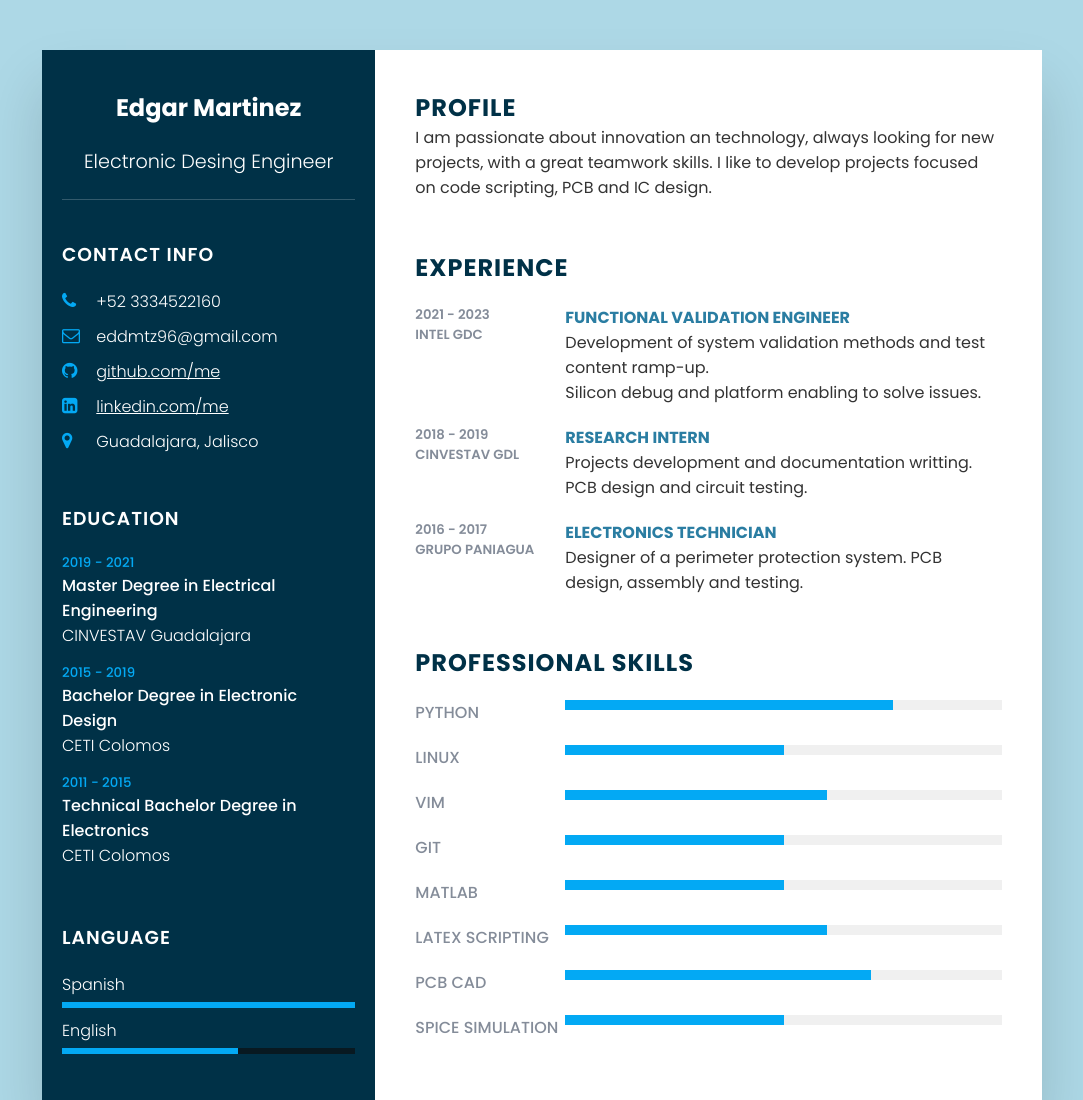
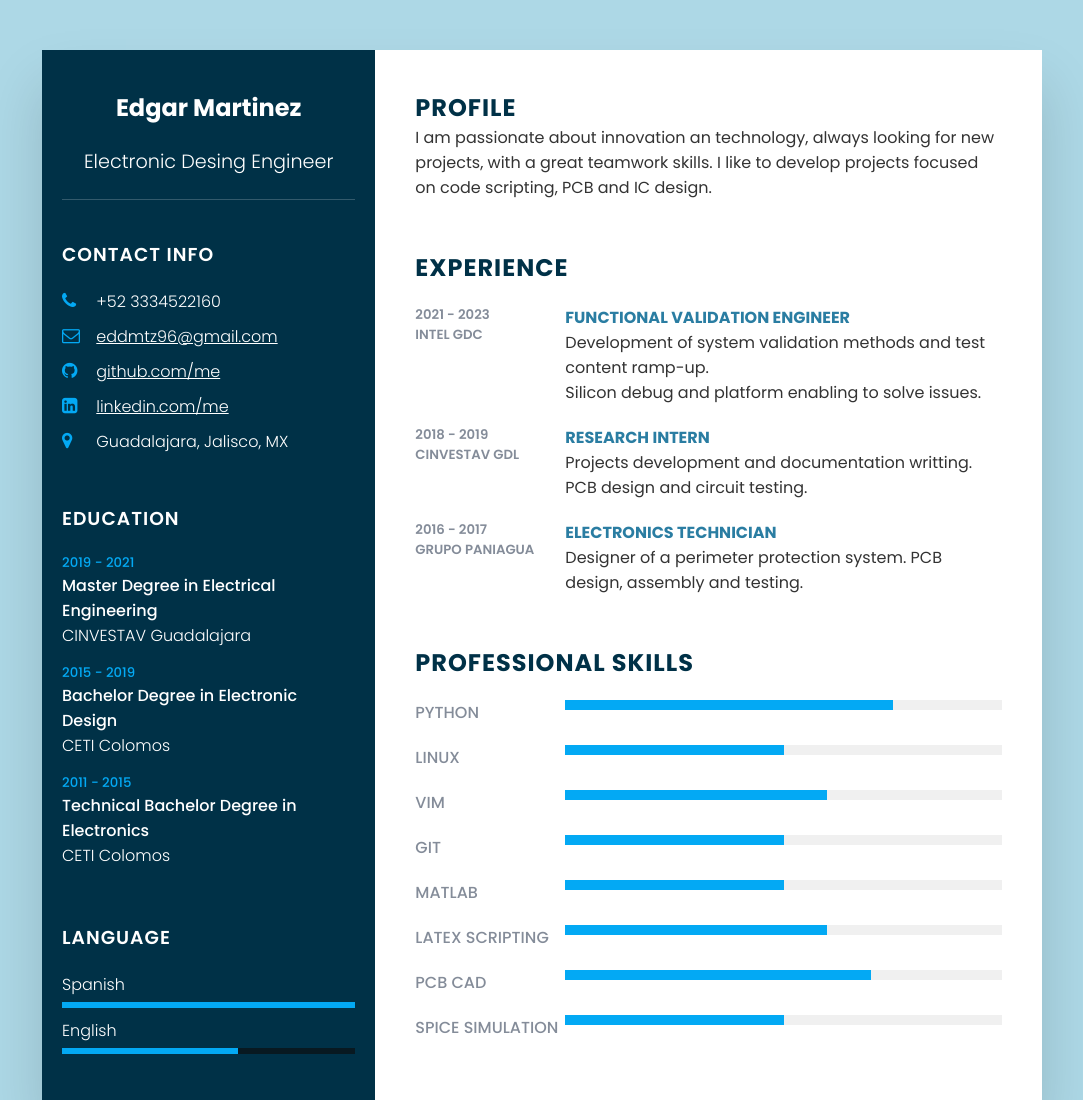
Before and after one commit to eddmtz96/eddmtz96.github.io, a plain HTML site: page index.html in a window 1280 px wide. Shown: the top 1100 px of the page, without its empty margins (98-1181 px from the left). Drawn offline with Linux system fonts and the light colour scheme.

Commit message:
Adding mailto link

```diff
--- a/index.html
+++ b/index.html
@@ -24,7 +24,7 @@
                         <li>
                             <span class="icon"><i class="fa fa-envelope-o" aria-hidden="true"></i>
                             </span>
-                            <span class="text">eddmtz96@gmail.com</span>
+                            <span class="text"><a href="mailto:eddmtz96@gmail.com">eddmtz96@gmail.com</a></span>
                         </li>
                         <li>
                             <span class="icon"><i class="fa fa-github" aria-hidden="true"></i>
@@ -38,7 +38,7 @@
                         </li>
                         <li>
                             <span class="icon"><i class="fa fa-map-marker" aria-hidden="true"></i></span>
-                            <span class="text">Guadalajara, Jalisco</span>
+                            <span class="text">Guadalajara, Jalisco, MX</span>
                         </li>
                     </ul>
                 </div>
```
